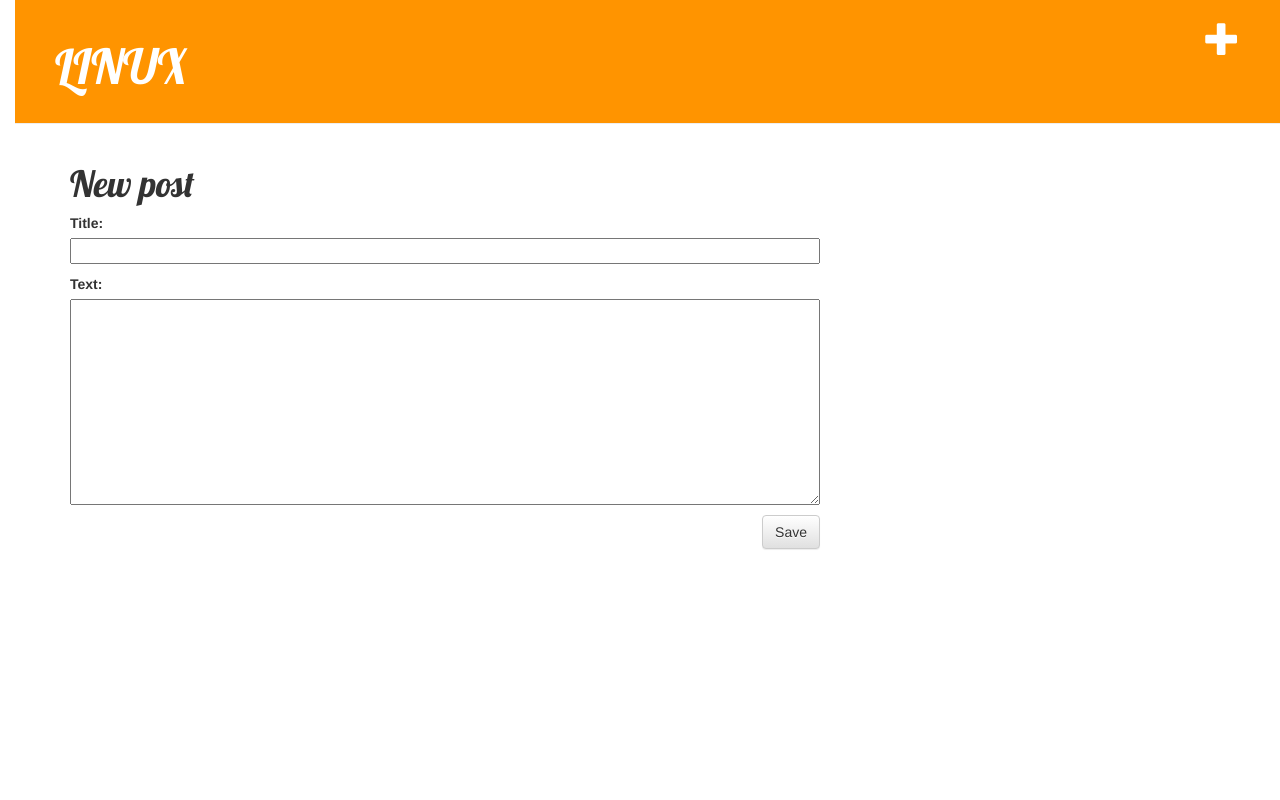
After one commit to notepadpl/my-first-blog, a Django app: page /post/new/ in a window 1280 px wide. The commit adds this page. Run offline with Django 3.2, Linux system fonts and the light colour scheme; the visitor is signed in with stand-in values (Sample User, id 1); some libraries are stand-ins or nearby versions.

Commit message:
Dodano widok tworzenia/edytowania posta bezposrednio na stronie.

```diff
--- /dev/null
+++ b/blog/forms.py
@@ -0,0 +1,9 @@
+from django import forms
+
+from .models import Post
+
+class PostForm(forms.ModelForm):
+
+    class Meta:
+        model = Post
+        fields = ('title', 'text',)
--- /dev/null
+++ b/blog/templates/blog/base.html
@@ -0,0 +1,26 @@
+{% load staticfiles %}
+<html>
+    <head>
+        <title>Linux system</title>
+        <link rel="stylesheet" href="//maxcdn.bootstrapcdn.com/bootstrap/3.2.0/css/bootstrap.min.css">
+        <link rel="stylesheet" href="//maxcdn.bootstrapcdn.com/bootstrap/3.2.0/css/bootstrap-theme.min.css">
+        <link href='//fonts.googleapis.com/css?family=Lobster&subset=latin,latin-ext' rel='stylesheet' type='text/css'>
+        <link rel="stylesheet" href="{% static 'css/blog.css' %}">
+    </head>
+    <body>
+        <div class="page-header">
+	{% if user.is_authenticated %}
+            <a href="{% url 'post_new' %}" class="top-menu"><span class="glyphicon glyphicon-plus"></span></a>
+	{% endif %}
+            <h1><a href="/">LINUX</a></h1>
+        </div>
+        <div class="content container">
+            <div class="row">
+                <div class="col-md-8">
+                    {% block content %}
+                    {% endblock %}
+                </div>
+            </div>
+        </div>
+    </body>
+</html>
--- /dev/null
+++ b/blog/templates/blog/post_edit.html
@@ -0,0 +1,9 @@
+{% extends 'blog/base.html' %}
+
+{% block content %}
+    <h1>New post</h1>
+    <form method="POST" class="post-form">{% csrf_token %}
+        {{ form.as_p }}
+        <button type="submit" class="save btn btn-default">Save</button>
+    </form>
+{% endblock %}
--- a/blog/urls.py
+++ b/blog/urls.py
@@ -1,5 +1,8 @@
 from django.conf.urls import url
 from . import views
 urlpatterns = [
+    url(r'^post/new/$', views.post_new, name='post_new'),
     url(r'^$', views.post_list, name='post_list'),
+    url(r'^post/(?P<pk>[0-9]+)/$', views.post_detail, name='post_detail'),
+    url(r'^post/(?P<pk>[0-9]+)/edit/$', views.post_edit, name='post_edit'),
 ]
--- a/blog/views.py
+++ b/blog/views.py
@@ -1,5 +1,37 @@
-from django.shortcuts import render
-
+from django.shortcuts import render, get_object_or_404
+from django.utils import timezone
+from .models import Post
+from .forms import PostForm
+from django.shortcuts import redirect
 # Create your views here.
 def post_list(request):
-    return render(request, 'blog/post_list.html', {})
+    posts = Post.objects.filter(published_date__lte=timezone.now()).order_by('published_date')
+    return render(request, 'blog/post_list.html', {'posts': posts})
+def post_detail(request, pk):
+    post = get_object_or_404(Post, pk=pk)
+    return render(request, 'blog/post_detail.html', {'post': post})
+def post_new(request):
+    if request.method == "POST":
+        form = PostForm(request.POST)
+        if form.is_valid():
+            post = form.save(commit=False)
+            post.author = request.user
+            post.published_date = timezone.now()
+            post.save()
+            return redirect('post_detail', pk=post.pk)
+    else:
+        form = PostForm()
+    return render(request, 'blog/post_edit.html', {'form': form})
+def post_edit(request, pk):
+    post = get_object_or_404(Post, pk=pk)
+    if request.method == "POST":
+        form = PostForm(request.POST, instance=post)
+        if form.is_valid():
+            post = form.save(commit=False)
+            post.author = request.user
+            post.published_date = timezone.now()
+            post.save()
+            return redirect('post_detail', pk=post.pk)
+    else:
+        form = PostForm(instance=post)
+    return render(request, 'blog/post_edit.html', {'form': form})
--- a/mysite/settings.py
+++ b/mysite/settings.py
@@ -102,3 +102,7 @@ USE_TZ = True
 
 STATIC_URL = '/static/'
 STATIC_ROOT = os.path.join(BASE_DIR, 'public', 'static')
+
+STATICFILES_DIRS = (
+    os.path.join(BASE_DIR, "static"),
+)
--- /dev/null
+++ b/static/css/blog.css
@@ -0,0 +1,59 @@
+h1 a {
+    color: #FCA205;
+}
+body {
+    padding-left: 15px;
+}
+
+h1 a {
+    color: #FCA205;
+    font-family: 'Lobster';
+}
+
+.page-header {
+    background-color: #ff9400;
+    margin-top: 0;
+    padding: 20px 20px 20px 40px;
+}
+
+.page-header h1, .page-header h1 a, .page-header h1 a:visited, .page-header h1 a:active {
+    color: #ffffff;
+    font-size: 36pt;
+    text-decoration: none;
+}
+
+.content {
+    margin-left: 40px;
+}
+
+h1, h2, h3, h4 {
+    font-family: 'Lobster', cursive;
+}
+
+.date {
+    float: right;
+    color: #828282;
+}
+
+.save {
+    float: right;
+}
+
+.post-form textarea, .post-form input {
+    width: 100%;
+}
+
+.top-menu, .top-menu:hover, .top-menu:visited {
+    color: #ffffff;
+    float: right;
+    font-size: 26pt;
+    margin-right: 20px;
+}
+
+.post {
+    margin-bottom: 70px;
+}
+
+.post h1 a, .post h1 a:visited {
+    color: #000000;
+}
```
Also changed, not shown: blog/templates/blog/forms.py (added, +9 -0 lines), blog/templates/blog/post_detail.html (added, +14 -0 lines), blog/templates/blog/post_list.html (+12 -26 lines), 1 other file.
